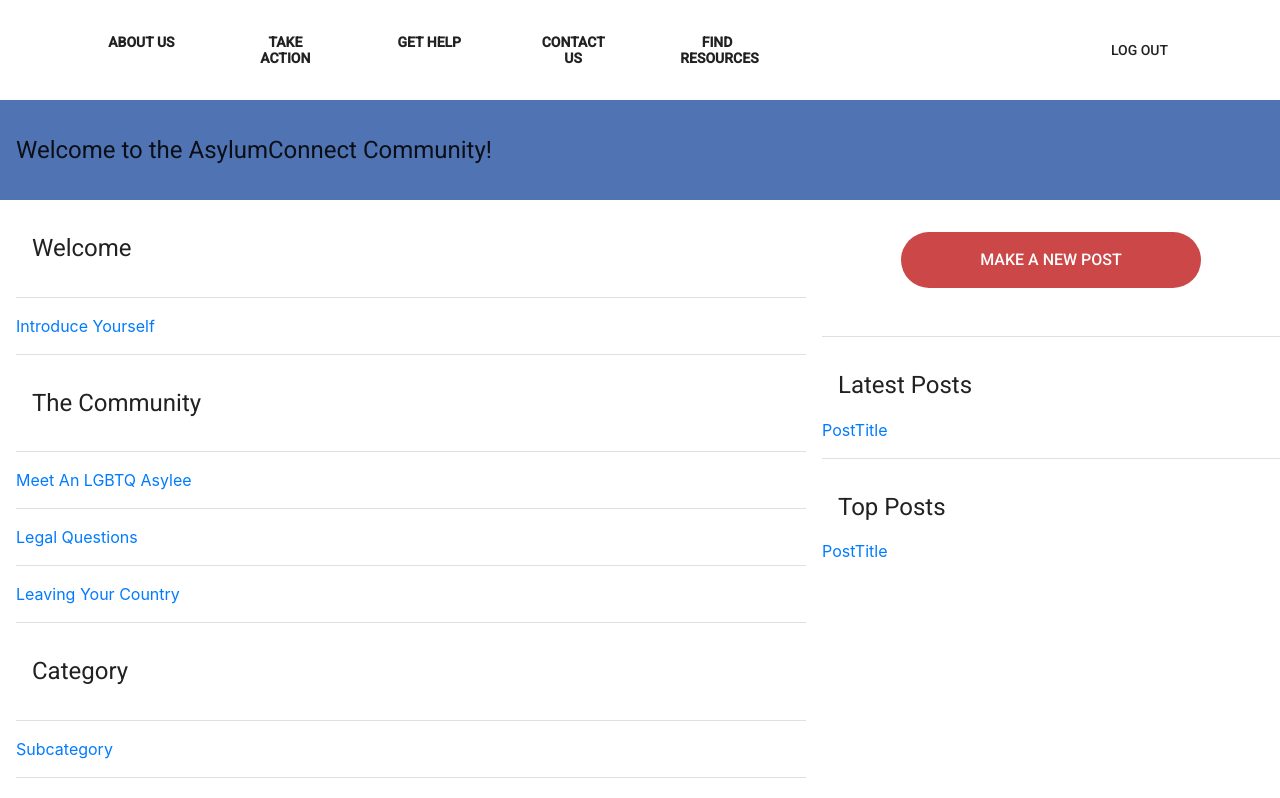
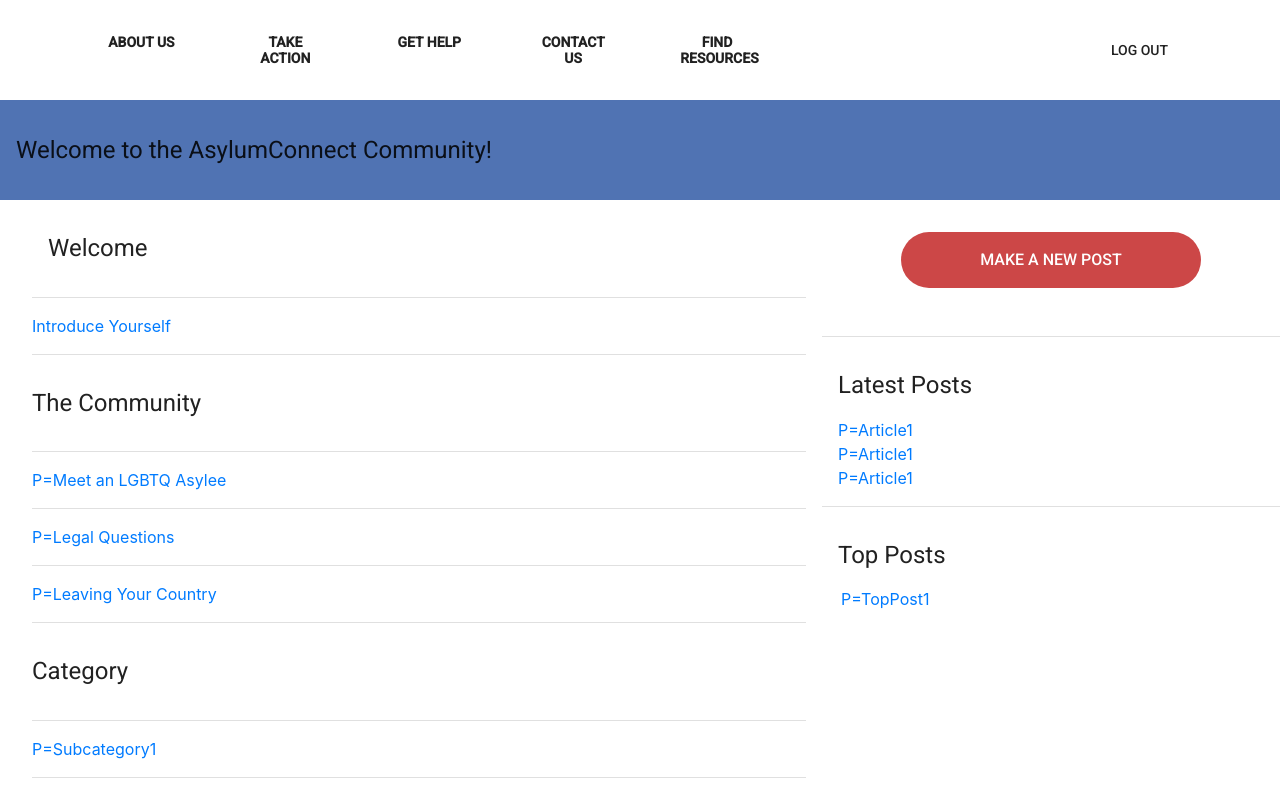
Before and after one commit to weareinreach/asylumconnect-communities, a React (Create React App) app in the folder client/: page /Main in a window 1280 px wide. Shown: the top 798 px of the page. Built offline with nearby package versions, Linux system fonts and the light colour scheme; no server answers.

Commit message:
Main page semi final touches for now

```diff
--- a/client/src/screens/MainPage.js
+++ b/client/src/screens/MainPage.js
@@ -48,10 +48,10 @@
     background: '#5073b3',
     textColor: 'white',
     height: 100,
-    textAlign: 'left'
-  },
-  "root .MuiTypography-headline-45": {
-    color: 'white'
+    textAlign: 'left',
+    ".MuiTypography-headline-45": {
+        color: 'white'
+      },
   },
 })(CardHeader);
 
@@ -96,6 +96,13 @@
   padding: '0.5em';
 `;
 
+const ListContainer = styled.div`
+  margin-left: 16px;
+`;
+
+const TopPostsContainer = styled.div`
+    margin-left: 19px;
+`;
 
 const NewPostButton = withStyles({
   root: {
@@ -131,8 +138,27 @@
     this.state = {
       categories: [],
       isAuthenticated: true,
-      newPostClicked: false
+      newPostClicked: false,
+      latestPosts: [
+        {"title":"Article1", "href":"/Article1"},
+        {"title":"Article1", "href":"/Article1"},
+        {"title":"Article1", "href":"/Article1"}
+      ],
+      communityPosts: [
+        {"title":"Meet an LGBTQ Asylee", "href":"Meet an LGBTQ Asylee"},
+        {"title":"Legal Questions", "href":"Legal Questions"},
+        {"title":"Leaving Your Country", "href":"Leaving Your Country"}
+      ],
+      categoryPosts: [
+        {"title":"Subcategory1", "href":"Subcategory1"},
+        {"title":"Subcategory1", "href":"Subcategory1"},
+        {"title":"Subcategory1", "href":"Subcategory1"}
+      ],
+      topPosts: [
+        {"title":"TopPost1", "href":"TopPost1"}
+      ]
     }
+
   }
 
   componentDidMount() {
@@ -140,6 +166,59 @@
     this.initializeSubCategories("The Community");
     this.initializeSubCategories("Category");
   }
+
+  renderLatestPosts() {
+    const{latestPosts}=this.state;
+    var latestPostLinks = [];
+    for (var i = 0; i < latestPosts.length; i++)
+    {
+        latestPostLinks.push(
+           <a href={latestPosts[i].href}>P={latestPosts[i].title}<br/></a>
+        );
+    }
+    return latestPostLinks;
+  }
+
+  renderCommunityPosts(){
+    const{communityPosts}=this.state;
+        var communityPostLinks = [];
+        communityPostLinks.push(<SubCategoryDivider/>);
+        for (var i = 0; i < communityPosts.length; i++)
+        {
+            communityPostLinks.push(
+               <a href={communityPosts[i].href}>P={communityPosts[i].title}<br/></a>,
+               <SubCategoryDivider/>
+            );
+        }
+        return communityPostLinks;
+  }
+
+  renderCategoryPosts(){
+    const{categoryPosts}=this.state;
+          var categoryPostLinks = [];
+          categoryPostLinks.push(<SubCategoryDivider/>);
+          for (var i = 0; i < categoryPosts.length; i++)
+          {
+              categoryPostLinks.push(
+                 <a href={categoryPosts[i].href}>P={categoryPosts[i].title}<br/></a>,
+                 <SubCategoryDivider/>
+              );
+          }
+          return categoryPostLinks;
+  }
+
+  renderTopPosts() {
+      const{topPosts}=this.state;
+      var topPostLinks = [];
+      for (var i = 0; i < topPosts.length; i++)
+      {
+          topPostLinks.push(
+             <a href={topPosts[i].href}>P={topPosts[i].title}<br/></a>
+          );
+      }
+      return topPostLinks;
+    }
+
 
   initializeSubCategories(categoryTitle) {
       const category = {
@@ -242,31 +321,33 @@
             <WelcomeHeader title="Welcome to the AsylumConnect Community!"/>
             <MainPageRow>
               <CategoryLayout>
-                <CardHeader title="Welcome"/>
-                <SubCategoryDivider/>
-                <a href="/Introduce Yourself">Introduce Yourself</a>
-                <SubCategoryDivider/>
+                <ListContainer>
+                    <CardHeader title="Welcome"/>
+                    <SubCategoryDivider/>
+                    <a href="/Introduce Yourself">Introduce Yourself</a>
+                    <SubCategoryDivider/>
+                </ListContainer>
                 <CardHeader title="The Community"/>
-                <SubCategoryDivider/>
-                <a href="/Meet An LGBTQ Asylee">Meet An LGBTQ Asylee<br/></a>
-                <SubCategoryDivider/>
-                <a href="/Legal Questions">Legal Questions<br/></a>
-                <SubCategoryDivider/>
-                <a href="/Leaving Your Country">Leaving Your Country<br/></a>
-                <SubCategoryDivider/>
+                <ListContainer>
+                    {this.renderCommunityPosts()}
+                </ListContainer>
                 <CardHeader title="Category"/>
-                <SubCategoryDivider/>
-                <a href="/Subcategory">Subcategory<br/></a>
-                <SubCategoryDivider/>
+                <ListContainer>
+                    {this.renderCategoryPosts()}
+                </ListContainer>
               </CategoryLayout>
               <SideBarColumn>
               <NewPostButton onClick={this.handleNewPostClicked}>MAKE A NEW POST</NewPostButton>
               <SubCategoryDivider />
               <CardHeader title="Latest Posts" />
-              <a href="/PostTitle">PostTitle<br/></a>
+              <ListContainer>
+                {this.renderLatestPosts()}
+              </ListContainer>
               <SubCategoryDivider />
               <CardHeader title="Top Posts" />
-              <a href="/PostTitle">PostTitle<br/></a>
+              <TopPostsContainer>
+                {this.renderTopPosts()}
+              </TopPostsContainer>
               </SideBarColumn>
             </MainPageRow>
           </MainFlexCenterPage>
```
